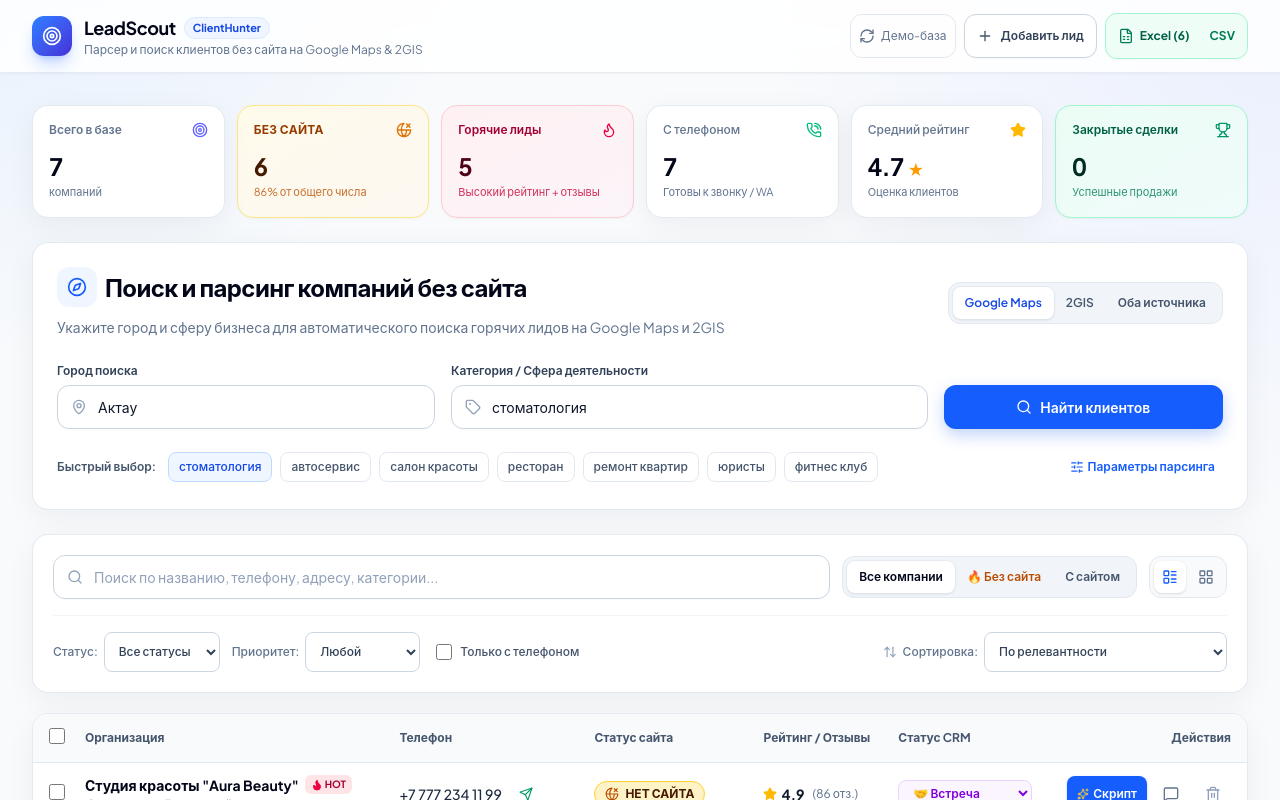
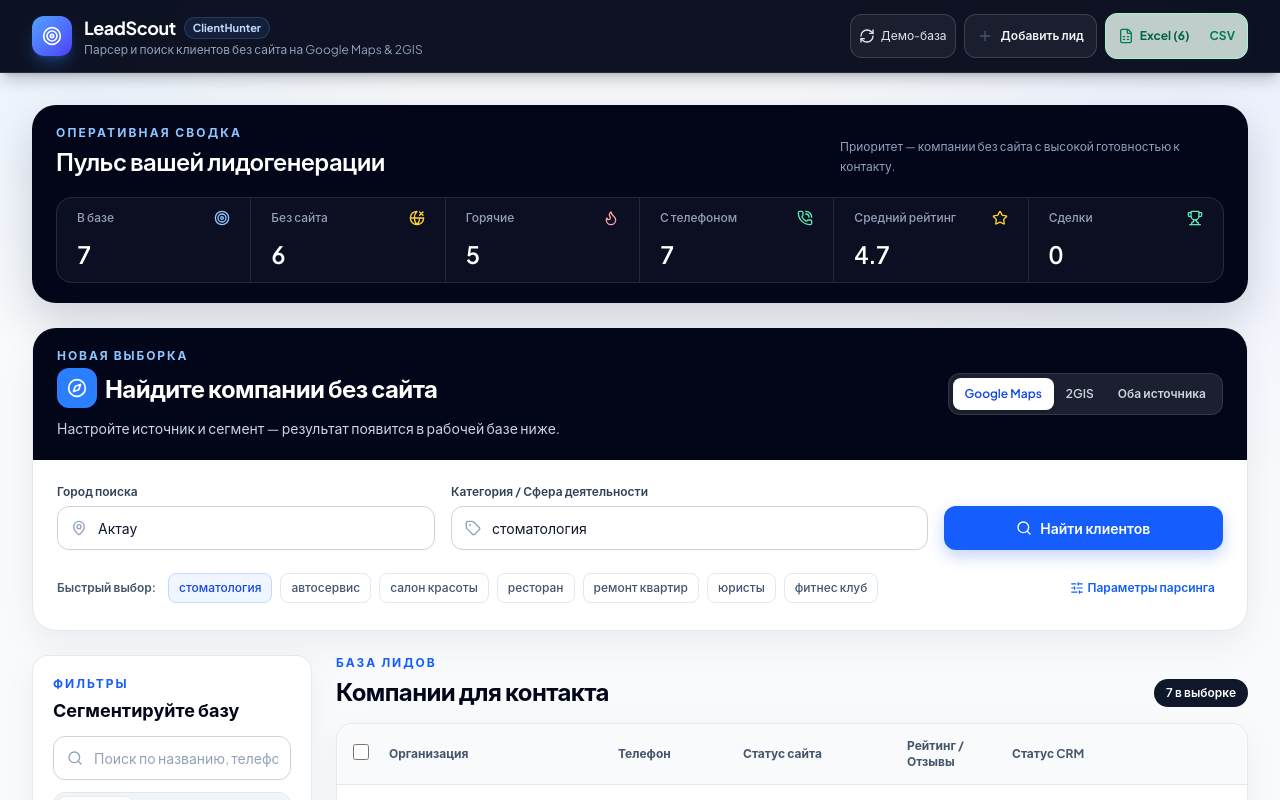
Before and after one commit to akaiboldiyev/ClientHunter, a React (Vite) app: page / in a window 1280 px wide. Shown: the top 800 px of the page. Built offline with nearby package versions, Linux system fonts and the light colour scheme.

Commit message:
feat: restructure lead workspace layout

```diff
--- a/src/App.tsx
+++ b/src/App.tsx
@@ -279,7 +279,7 @@
       />
 
       {/* Main Content Area */}
-      <main className="flex-1 max-w-7xl w-full mx-auto px-4 py-5 sm:px-6 sm:py-8 lg:px-8">
+      <main className="flex-1 max-w-[90rem] w-full mx-auto px-4 py-5 sm:px-6 sm:py-8 lg:px-8">
         {storageNotice && (
           <div role="alert" className="mb-4 rounded-xl border border-amber-300 bg-amber-50 px-4 py-3 text-sm text-amber-900 flex items-start justify-between gap-3">
             <span>{storageNotice}</span>
@@ -295,7 +295,7 @@
           progress={progress}
         />
 
-        {/* Filter and Control Bar */}
+        <section aria-label="Рабочая область лидов" className="xl:grid xl:grid-cols-[17.5rem_minmax(0,1fr)] xl:items-start xl:gap-6">
           <FilterBar
             filter={filter}
             onChangeFilter={setFilter}
@@ -305,8 +305,17 @@
             totalFilteredCount={filteredLeads.length}
             onBatchDelete={handleBatchDelete}
             onBatchStatusChange={handleBatchStatusChange}
+            layout="sidebar"
           />
 
+          <div>
+            <div className="mb-4 flex items-end justify-between gap-4">
+              <div>
+                <p className="text-xs font-bold uppercase tracking-[0.16em] text-blue-600">База лидов</p>
+                <h2 className="mt-1 text-2xl font-bold tracking-tight text-slate-950">Компании для контакта</h2>
+              </div>
+              <span className="rounded-full bg-slate-900 px-3 py-1.5 text-xs font-semibold text-white tabular-nums">{filteredLeads.length} в выборке</span>
+            </div>
         {/* Lead Table or Card Grid */}
         {viewMode === 'table' ? (
           <>
@@ -375,6 +384,8 @@
             </div>
           )
         )}
+          </div>
+        </section>
       </main>
 
       {/* Outreach Pitch Script Modal */}
--- a/src/components/FilterBar.tsx
+++ b/src/components/FilterBar.tsx
@@ -11,6 +11,7 @@
   totalFilteredCount: number;
   onBatchDelete: () => void;
   onBatchStatusChange: (status: string) => void;
+  layout?: 'sidebar' | 'horizontal';
 }
 
 export const FilterBar: React.FC<FilterBarProps> = ({
@@ -21,11 +22,14 @@
   selectedCount,
   totalFilteredCount,
   onBatchDelete,
-  onBatchStatusChange
+  onBatchStatusChange,
+  layout = 'horizontal'
 }) => {
+  const isSidebar = layout === 'sidebar';
   return (
-    <section aria-label="Фильтры лидов" className="ui-panel mb-5 space-y-4 p-4 sm:p-5">
-      <div className="flex flex-col gap-3 xl:flex-row xl:items-center">
+    <section aria-label="Фильтры лидов" className={`ui-panel mb-5 space-y-4 p-4 sm:p-5 ${isSidebar ? 'xl:sticky xl:top-24 xl:mb-0' : ''}`}>
+      <div className={`flex flex-col gap-3 ${isSidebar ? '' : 'xl:flex-row xl:items-center'}`}>
+        {isSidebar && <div><p className="text-xs font-bold uppercase tracking-[0.16em] text-blue-600">Фильтры</p><h2 className="mt-1 text-lg font-bold text-slate-950">Сегментируйте базу</h2></div>}
         {/* Search input */}
         <div className="relative flex-1">
           <Search className="w-4 h-4 text-slate-400 absolute left-3.5 top-1/2 -translate-y-1/2" />
@@ -41,7 +45,7 @@
         </div>
 
         {/* Quick Website Filter Tabs */}
-        <div className="flex max-w-full items-center overflow-x-auto rounded-xl border border-slate-200 bg-slate-100 p-1 text-xs font-semibold shrink-0">
+        <div className={`max-w-full rounded-xl border border-slate-200 bg-slate-100 p-1 text-xs font-semibold shrink-0 ${isSidebar ? 'grid grid-cols-3' : 'flex items-center overflow-x-auto'}`}>
           <button
             type="button"
             onClick={() => onChangeFilter({ ...filter, websiteFilter: 'all' })}
@@ -78,7 +82,7 @@
         </div>
 
         {/* View Toggle */}
-        <div className="hidden shrink-0 items-center gap-1 rounded-xl border border-slate-200 bg-slate-50 p-1 lg:flex">
+        <div className={`hidden shrink-0 items-center gap-1 rounded-xl border border-slate-200 bg-slate-50 p-1 lg:flex ${isSidebar ? 'self-start' : ''}`}>
           <button
             id="view-table-btn"
             type="button"
@@ -107,10 +111,10 @@
       </div>
 
       {/* Secondary filter & sort controls */}
-      <div className="flex flex-wrap items-center justify-between gap-3 border-t border-slate-100 pt-4 text-xs">
-        <div className="flex flex-wrap items-center gap-3">
+      <div className={`flex flex-wrap gap-3 border-t border-slate-100 pt-4 text-xs ${isSidebar ? 'flex-col items-stretch' : 'items-center justify-between'}`}>
+        <div className={`flex flex-wrap gap-3 ${isSidebar ? 'flex-col' : 'items-center'}`}>
           {/* Status filter */}
-          <div className="flex items-center gap-1.5">
+          <div className={`flex gap-1.5 ${isSidebar ? 'flex-col' : 'items-center'}`}>
             <span className="text-slate-500 font-medium">Статус:</span>
             <select
               id="filter-status-select"
@@ -130,7 +134,7 @@
           </div>
 
           {/* Lead Quality */}
-          <div className="flex items-center gap-1.5">
+          <div className={`flex gap-1.5 ${isSidebar ? 'flex-col' : 'items-center'}`}>
             <span className="text-slate-500 font-medium">Приоритет:</span>
             <select
               id="filter-quality-select"
@@ -159,7 +163,7 @@
         </div>
 
         {/* Sort By */}
-        <div className="flex items-center gap-1.5 xl:ml-auto">
+        <div className={`flex gap-1.5 ${isSidebar ? 'flex-col' : 'items-center xl:ml-auto'}`}>
           <ArrowUpDown className="w-3.5 h-3.5 text-slate-400" />
           <span className="text-slate-500 font-medium">Сортировка:</span>
           <select
--- a/src/components/LeadTable.tsx
+++ b/src/components/LeadTable.tsx
@@ -69,12 +69,12 @@
                   className="w-4 h-4 text-blue-600 rounded border-slate-300 focus:ring-blue-500"
                 />
               </th>
-              <th className="py-3.5 px-3 min-w-[220px]">Организация</th>
-              <th className="py-3.5 px-3 min-w-[150px]">Телефон</th>
-              <th className="py-3.5 px-3 min-w-[130px]">Статус сайта</th>
-              <th className="py-3.5 px-3 min-w-[120px]">Рейтинг / Отзывы</th>
-              <th className="py-3.5 px-3 min-w-[140px]">Статус CRM</th>
-              <th className="py-3.5 px-3 text-right pr-4 min-w-[160px]">Действия</th>
+              <th className="px-3 py-3.5 min-w-[185px]">Организация</th>
+              <th className="px-3 py-3.5 min-w-[125px]">Телефон</th>
+              <th className="px-3 py-3.5 min-w-[120px]">Статус сайта</th>
+              <th className="px-3 py-3.5 min-w-[105px]">Рейтинг / Отзывы</th>
+              <th className="px-3 py-3.5 min-w-[120px]">Статус CRM</th>
+              <th className="min-w-[130px] px-3 py-3.5 pr-4 text-right">Действия</th>
             </tr>
           </thead>
           <tbody className="divide-y divide-slate-100 font-normal text-slate-700">
@@ -118,7 +118,7 @@
                         )}
                       </div>
                       <div className="flex items-center gap-2 text-xs text-slate-500">
-                        <span className="flex items-center gap-1 truncate max-w-[240px]">
+                        <span className="flex max-w-[185px] items-center gap-1 truncate">
                           <MapPin className="w-3 h-3 text-slate-400 shrink-0" />
                           <span className="truncate">{lead.address || `${lead.city}, ${lead.category}`}</span>
                         </span>
--- a/src/components/Navbar.tsx
+++ b/src/components/Navbar.tsx
@@ -17,21 +17,21 @@
   const withoutWebCount = leads.filter(l => !l.hasWebsite).length;
 
   return (
-    <header className="sticky top-0 z-40 border-b border-slate-200/80 bg-white/85 shadow-sm shadow-slate-950/[0.03] backdrop-blur-xl">
-      <div className="mx-auto flex min-h-[4.5rem] max-w-7xl items-center justify-between gap-3 px-4 py-2 sm:px-6 lg:px-8">
+    <header className="sticky top-0 z-40 border-b border-white/10 bg-slate-950/95 shadow-lg shadow-slate-950/20 backdrop-blur-xl">
+      <div className="mx-auto flex min-h-[4.5rem] max-w-[90rem] items-center justify-between gap-3 px-4 py-2 sm:px-6 lg:px-8">
         {/* Brand */}
         <div className="flex items-center gap-3">
-          <div className="flex h-10 w-10 shrink-0 items-center justify-center rounded-xl bg-gradient-to-br from-blue-500 to-indigo-700 text-white shadow-lg shadow-blue-600/25">
+          <div className="flex h-10 w-10 shrink-0 items-center justify-center rounded-xl bg-gradient-to-br from-blue-400 to-indigo-600 text-white shadow-lg shadow-blue-500/30">
             <Target className="w-5 h-5" />
           </div>
           <div>
             <div className="flex items-center gap-2">
-              <span className="text-lg font-bold tracking-tight text-slate-950">LeadScout</span>
-              <span className="rounded-full border border-blue-100 bg-blue-50 px-2 py-0.5 text-[11px] font-bold text-blue-700">
+              <span className="text-lg font-bold tracking-tight text-white">LeadScout</span>
+              <span className="rounded-full border border-blue-400/20 bg-blue-400/10 px-2 py-0.5 text-[11px] font-bold text-blue-200">
                 ClientHunter
               </span>
             </div>
-            <p className="text-xs text-slate-500 hidden sm:block">
+            <p className="hidden text-xs text-slate-400 sm:block">
               Парсер и поиск клиентов без сайта на Google Maps & 2GIS
             </p>
           </div>
@@ -44,7 +44,7 @@
             onClick={onResetToDemo}
             title="Восстановить исходные данные"
             aria-label="Восстановить демонстрационные данные"
-            className="ui-icon-button gap-1.5 border border-slate-200 px-2 text-xs"
+            className="ui-icon-button gap-1.5 border border-white/15 bg-white/5 px-2 text-xs text-slate-200 hover:bg-white/10 hover:text-white"
           >
             <RefreshCw className="w-4 h-4" />
             <span className="hidden md:inline">Демо-база</span>
@@ -53,7 +53,7 @@
           <button
             id="add-manual-lead-btn"
             onClick={onOpenAddModal}
-            className="ui-button-secondary px-3 py-2 text-xs"
+            className="ui-button-secondary border-white/15 bg-white/5 px-3 py-2 text-xs text-slate-100 hover:border-white/25 hover:bg-white/10 hover:text-white"
           >
             <Plus className="w-4 h-4 text-slate-600" />
             <span className="hidden sm:inline">Добавить лид</span>
--- a/src/components/SearchHeader.tsx
+++ b/src/components/SearchHeader.tsx
@@ -47,27 +47,28 @@
   };
 
   return (
-    <section aria-labelledby="search-heading" className="ui-panel mb-6 p-5 sm:p-6">
-      <div className="mb-6 flex flex-col justify-between gap-4 lg:flex-row lg:items-center">
+    <section aria-labelledby="search-heading" className="mb-6 overflow-hidden rounded-3xl border border-slate-200 bg-white shadow-[0_12px_36px_rgb(15_23_42/0.06)]">
+      <div className="flex flex-col justify-between gap-4 bg-slate-950 px-5 py-5 sm:px-6 lg:flex-row lg:items-center">
         <div>
-          <h2 id="search-heading" className="flex items-center gap-2 text-xl font-bold tracking-tight text-slate-950 sm:text-2xl">
-            <span className="flex h-10 w-10 items-center justify-center rounded-xl bg-blue-50 text-blue-600"><Compass className="h-5 w-5" /></span>
-            Поиск и парсинг компаний без сайта
+          <p className="text-xs font-bold uppercase tracking-[0.16em] text-blue-300">Новая выборка</p>
+          <h2 id="search-heading" className="mt-1 flex items-center gap-2 text-xl font-bold tracking-tight text-white sm:text-2xl">
+            <span className="flex h-10 w-10 items-center justify-center rounded-xl bg-blue-500 text-white"><Compass className="h-5 w-5" /></span>
+            Найдите компании без сайта
           </h2>
-          <p className="mt-2 max-w-2xl text-sm leading-6 text-slate-500">
-            Укажите город и сферу бизнеса для автоматического поиска горячих лидов на Google Maps и 2GIS
+          <p className="mt-2 max-w-2xl text-sm leading-6 text-slate-300">
+            Настройте источник и сегмент — результат появится в рабочей базе ниже.
           </p>
         </div>
 
         {/* Source Switcher */}
-        <div className="flex max-w-full self-start overflow-x-auto rounded-xl border border-slate-200 bg-slate-100 p-1 text-xs font-semibold lg:self-auto">
+        <div className="flex max-w-full self-start overflow-x-auto rounded-xl border border-white/10 bg-white/10 p-1 text-xs font-semibold lg:self-auto">
           <button
             type="button"
             onClick={() => setSource('google_maps')}
             className={`whitespace-nowrap rounded-lg px-3 py-2 transition-all ${
               source === 'google_maps'
-                ? 'bg-white text-blue-700 shadow-sm ring-1 ring-slate-200/70'
-                : 'text-slate-600 hover:text-slate-900'
+                ? 'bg-white text-blue-700 shadow-sm'
+                : 'text-slate-300 hover:bg-white/10 hover:text-white'
             }`}
           >
             Google Maps
@@ -77,8 +78,8 @@
             onClick={() => setSource('2gis')}
             className={`whitespace-nowrap rounded-lg px-3 py-2 transition-all ${
               source === '2gis'
-                ? 'bg-white text-emerald-700 shadow-sm ring-1 ring-slate-200/70'
-                : 'text-slate-600 hover:text-slate-900'
+                ? 'bg-white text-emerald-700 shadow-sm'
+                : 'text-slate-300 hover:bg-white/10 hover:text-white'
             }`}
           >
             2GIS
@@ -88,8 +89,8 @@
             onClick={() => setSource('both')}
             className={`whitespace-nowrap rounded-lg px-3 py-2 transition-all ${
               source === 'both'
-                ? 'bg-white text-purple-700 shadow-sm ring-1 ring-slate-200/70'
-                : 'text-slate-600 hover:text-slate-900'
+                ? 'bg-white text-purple-700 shadow-sm'
+                : 'text-slate-300 hover:bg-white/10 hover:text-white'
             }`}
           >
             Оба источника
@@ -98,7 +99,7 @@
       </div>
 
       {/* Main Search Form */}
-      <form onSubmit={handleSubmit} className="space-y-4">
+      <form onSubmit={handleSubmit} className="space-y-4 p-5 sm:p-6">
         {formError && <p role="alert" className="rounded-xl border border-rose-200 bg-rose-50 px-4 py-3 text-sm font-medium text-rose-700">{formError}</p>}
         <div className="grid grid-cols-1 gap-4 sm:grid-cols-12">
           {/* City */}
--- a/src/components/StatsBar.tsx
+++ b/src/components/StatsBar.tsx
@@ -16,68 +16,33 @@
     ? (leads.reduce((acc, l) => acc + (l.rating || 0), 0) / total).toFixed(1)
     : '0.0';
 
+  const metrics = [
+    { label: 'В базе', value: total, icon: Target, tone: 'text-blue-300' },
+    { label: 'Без сайта', value: noWebsite, icon: GlobeX, tone: 'text-amber-300' },
+    { label: 'Горячие', value: hotLeads, icon: Flame, tone: 'text-rose-300' },
+    { label: 'С телефоном', value: withPhone, icon: PhoneCall, tone: 'text-emerald-300' },
+    { label: 'Средний рейтинг', value: avgRating, icon: Star, tone: 'text-amber-300' },
+    { label: 'Сделки', value: wonDeals, icon: Trophy, tone: 'text-emerald-300' },
+  ];
+
   return (
-    <section aria-label="Сводка по лидам" className="mb-6 grid grid-cols-2 gap-3 sm:grid-cols-3 lg:grid-cols-6">
-      {/* Total Leads */}
-      <div className="ui-panel p-4 transition duration-200 hover:-translate-y-0.5 hover:shadow-md">
-        <div className="mb-3 flex items-center justify-between text-slate-500">
-          <span className="text-xs font-semibold">Всего в базе</span>
-          <Target className="w-4 h-4 text-indigo-500" />
+    <section aria-label="Сводка по лидам" className="mb-6 overflow-hidden rounded-3xl bg-slate-950 px-5 py-5 text-white shadow-[0_18px_45px_rgb(15_23_42/0.18)] sm:px-6">
+      <div className="mb-5 flex flex-wrap items-end justify-between gap-3">
+        <div>
+          <p className="text-xs font-bold uppercase tracking-[0.18em] text-blue-300">Оперативная сводка</p>
+          <h1 className="mt-1 text-xl font-semibold tracking-tight sm:text-2xl">Пульс вашей лидогенерации</h1>
         </div>
-        <div className="text-2xl font-bold tracking-tight text-slate-950 tabular-nums">{total}</div>
-        <p className="mt-0.5 text-[11px] text-slate-500">компаний</p>
+        <p className="max-w-sm text-xs leading-5 text-slate-400">Приоритет — компании без сайта с высокой готовностью к контакту.</p>
       </div>
-
-      {/* Without Website (The Core Target!) */}
-      <div className="rounded-2xl border border-amber-200 bg-gradient-to-br from-amber-50 to-orange-50/70 p-4 shadow-sm shadow-amber-950/[0.03] transition duration-200 hover:-translate-y-0.5 hover:shadow-md">
-        <div className="mb-3 flex items-center justify-between text-amber-800">
-          <span className="text-xs font-bold tracking-wide">БЕЗ САЙТА</span>
-          <GlobeX className="w-4 h-4 text-amber-600" />
-        </div>
-        <div className="text-2xl font-bold tracking-tight text-amber-950 tabular-nums">{noWebsite}</div>
-        <p className="mt-0.5 text-[11px] text-amber-700/80">
-          {total > 0 ? `${Math.round((noWebsite / total) * 100)}% от общего числа` : '0%'}
-        </p>
-      </div>
-
-      {/* Hot Leads */}
-      <div className="rounded-2xl border border-rose-200 bg-gradient-to-br from-rose-50 to-pink-50/70 p-4 shadow-sm shadow-rose-950/[0.03] transition duration-200 hover:-translate-y-0.5 hover:shadow-md">
-        <div className="mb-3 flex items-center justify-between text-rose-800">
-          <span className="text-xs font-semibold">Горячие лиды</span>
-          <Flame className="w-4 h-4 text-rose-600" />
-        </div>
-        <div className="text-2xl font-bold tracking-tight text-rose-950 tabular-nums">{hotLeads}</div>
-        <p className="mt-0.5 text-[11px] text-rose-700/80">Высокий рейтинг + отзывы</p>
-      </div>
-
-      {/* Phones Available */}
-      <div className="ui-panel p-4 transition duration-200 hover:-translate-y-0.5 hover:shadow-md">
-        <div className="mb-3 flex items-center justify-between text-slate-500">
-          <span className="text-xs font-medium">С телефоном</span>
-          <PhoneCall className="w-4 h-4 text-emerald-500" />
-        </div>
-        <div className="text-2xl font-bold tracking-tight text-slate-950 tabular-nums">{withPhone}</div>
-        <p className="mt-0.5 text-[11px] text-slate-500">Готовы к звонку / WA</p>
-      </div>
-
-      {/* Average Rating */}
-      <div className="ui-panel p-4 transition duration-200 hover:-translate-y-0.5 hover:shadow-md">
-        <div className="mb-3 flex items-center justify-between text-slate-500">
-          <span className="text-xs font-medium">Средний рейтинг</span>
-          <Star className="w-4 h-4 text-amber-400 fill-amber-400" />
-        </div>
-        <div className="text-2xl font-bold tracking-tight text-slate-950 tabular-nums">{avgRating} <span className="text-base text-amber-500">★</span></div>
-        <p className="mt-0.5 text-[11px] text-slate-500">Оценка клиентов</p>
-      </div>
-
-      {/* Won Deals */}
-      <div className="rounded-2xl border border-emerald-200 bg-gradient-to-br from-emerald-50 to-teal-50/70 p-4 shadow-sm shadow-emerald-950/[0.03] transition duration-200 hover:-translate-y-0.5 hover:shadow-md">
-        <div className="mb-3 flex items-center justify-between text-emerald-800">
-          <span className="text-xs font-semibold">Закрытые сделки</span>
-          <Trophy className="w-4 h-4 text-emerald-600" />
-        </div>
-        <div className="text-2xl font-bold tracking-tight text-emerald-950 tabular-nums">{wonDeals}</div>
-        <p className="mt-0.5 text-[11px] text-emerald-700/80">Успешные продажи</p>
+      <div className="grid grid-cols-2 divide-x divide-y divide-white/10 overflow-hidden rounded-2xl border border-white/10 bg-white/[0.04] sm:grid-cols-3 lg:grid-cols-6 lg:divide-y-0">
+        {metrics.map(({ label, value, icon: Icon, tone }) => (
+          <div key={label} className="min-w-0 px-4 py-3 sm:px-5">
+            <div className="flex items-center justify-between gap-2 text-xs font-medium text-slate-400">
+              <span>{label}</span><Icon className={`h-4 w-4 ${tone}`} />
+            </div>
+            <p className="mt-3 text-2xl font-semibold tracking-tight tabular-nums text-white">{value}</p>
+          </div>
+        ))}
       </div>
     </section>
   );
```
Lines whose indentation alone changed are shown as unchanged.
